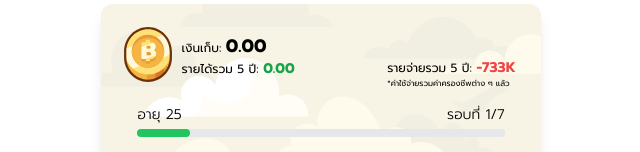
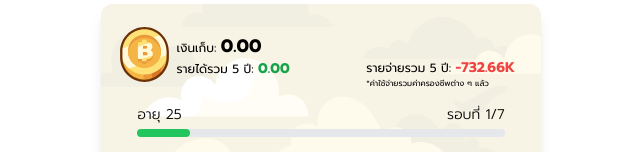
Before and after one commit to ShouldSleep8hr/Life-In-CTRL, a Vue app: page /action in a window 1280 px wide. Shown: the top 152 px of the page, without its empty margins (319-959 px from the left). Built offline with nearby package versions, Linux system fonts and the light colour scheme.

Commit message:
change minus to 2 decimal again

```diff
--- a/src/views/ActionView.vue
+++ b/src/views/ActionView.vue
@@ -1032,7 +1032,7 @@ function toggleSelection(index: number) {
 }
 
 const formattedTotalMoney = computed(() => {
-  return formatMoneyZero(calculateTotalMoney())
+  return formatMoney(calculateTotalMoney())
 })
 
 const refreshChoices = () => {
@@ -1122,7 +1122,7 @@ const money_icon = new URL(`../assets/Icons/SVG/Icon_Money.svg`, import.meta.url
           </div> -->
 
           <!-- Money Status -->
-          <div class="h-[6rem] w-[90%] flex items-center space-x-1.5 pl-1">
+          <div class="h-[6rem] w-[90%] flex items-center space-x-1">
             <!-- Icon -->
             <div class="w-[18%] flex justify-center">
               <img :src="money_icon" class="w-full h-auto" />
@@ -1144,7 +1144,7 @@ const money_icon = new URL(`../assets/Icons/SVG/Icon_Money.svg`, import.meta.url
                 </b>
               </p>
             </div>
-            <div class="flex flex-col">
+            <div class="flex flex-col pr-4">
               <div class="h-[1.5rem]"></div>
               <p class="w-[170%] text-left text-xs font-prompt font-normal font-boldleading-snug text-black">
                 <!-- Display the total money from selected actions -->
@@ -1159,7 +1159,7 @@ const money_icon = new URL(`../assets/Icons/SVG/Icon_Money.svg`, import.meta.url
                   {{ formattedTotalMoney }}
                 </b>
               </p>
-              <p class="w-[140%] text-left text-[0.5rem] font-prompt font-normal text-black leading-snug">
+              <p class="w-[160%] text-left text-[0.5rem] font-prompt font-normal text-black leading-snug">
                 *ค่าใช้จ่ายรวมค่าครองชีพต่าง ๆ แล้ว
               </p>
             </div>
--- a/src/views/InvestView.vue
+++ b/src/views/InvestView.vue
@@ -141,7 +141,7 @@ const money_icon = new URL(`../assets/Icons/SVG/Icon_Money.svg`, import.meta.url
         </div> -->
 
         <!-- Money Status -->
-        <div class="h-[6rem] w-[90%] flex items-center space-x-1.5 pl-1">
+        <div class="h-[6rem] w-[90%] flex items-center space-x-1">
           <!-- Icon -->
           <div class="w-[18%] flex justify-center">
             <img :src="money_icon" class="w-full h-auto" />
@@ -163,7 +163,7 @@ const money_icon = new URL(`../assets/Icons/SVG/Icon_Money.svg`, import.meta.url
                 </b>
               </p>
             </div>
-            <div class="flex flex-col">
+            <div class="flex flex-col pr-4">
               <div class="h-[1.5rem]"></div>
                 <p class="w-[170%] text-left text-xs font-prompt font-normal font-boldleading-snug text-black">
                   <!-- Display the total money from selected actions -->
@@ -175,7 +175,7 @@ const money_icon = new URL(`../assets/Icons/SVG/Icon_Money.svg`, import.meta.url
                       'text-gray-500': status.minus === 0
                     }"
                   >
-                    {{ formatMoneyZero(status.minus) }}
+                    {{ formatMoney(status.minus) }}
                   </b>
                 </p>
                 <p class="w-[140%] text-left text-[0.5rem] font-prompt font-normal text-black leading-snug">
--- a/src/views/LotteryView.vue
+++ b/src/views/LotteryView.vue
@@ -142,7 +142,7 @@ const money_icon = new URL(`../assets/Icons/SVG/Icon_Money.svg`, import.meta.url
         </div> -->
 
         <!-- Money Status -->
-        <div class="h-[6rem] w-[90%] flex items-center space-x-1.5 pl-1">
+        <div class="h-[6rem] w-[90%] flex items-center space-x-1">
           <!-- Icon -->
           <div class="w-[18%] flex justify-center">
             <img :src="money_icon" class="w-full h-auto" />
@@ -164,7 +164,7 @@ const money_icon = new URL(`../assets/Icons/SVG/Icon_Money.svg`, import.meta.url
                 </b>
               </p>
             </div>
-            <div class="flex flex-col">
+            <div class="flex flex-col pr-4">
               <div class="h-[1.5rem]"></div>
                 <p class="w-[170%] text-left text-xs font-prompt font-normal font-boldleading-snug text-black">
                   <!-- Display the total money from selected actions -->
@@ -176,10 +176,10 @@ const money_icon = new URL(`../assets/Icons/SVG/Icon_Money.svg`, import.meta.url
                       'text-gray-500': status.minus === 0
                     }"
                   >
-                    {{ formatMoneyZero(status.minus) }}
+                    {{ formatMoney(status.minus) }}
                   </b>
                 </p>
-                <p class="w-[140%] text-left text-[0.5rem] font-prompt font-normal text-black leading-snug">
+                <p class="w-[160%] text-left text-[0.5rem] font-prompt font-normal text-black leading-snug">
                   *ค่าใช้จ่ายรวมค่าครองชีพต่าง ๆ แล้ว
                 </p>
               </div>
```
